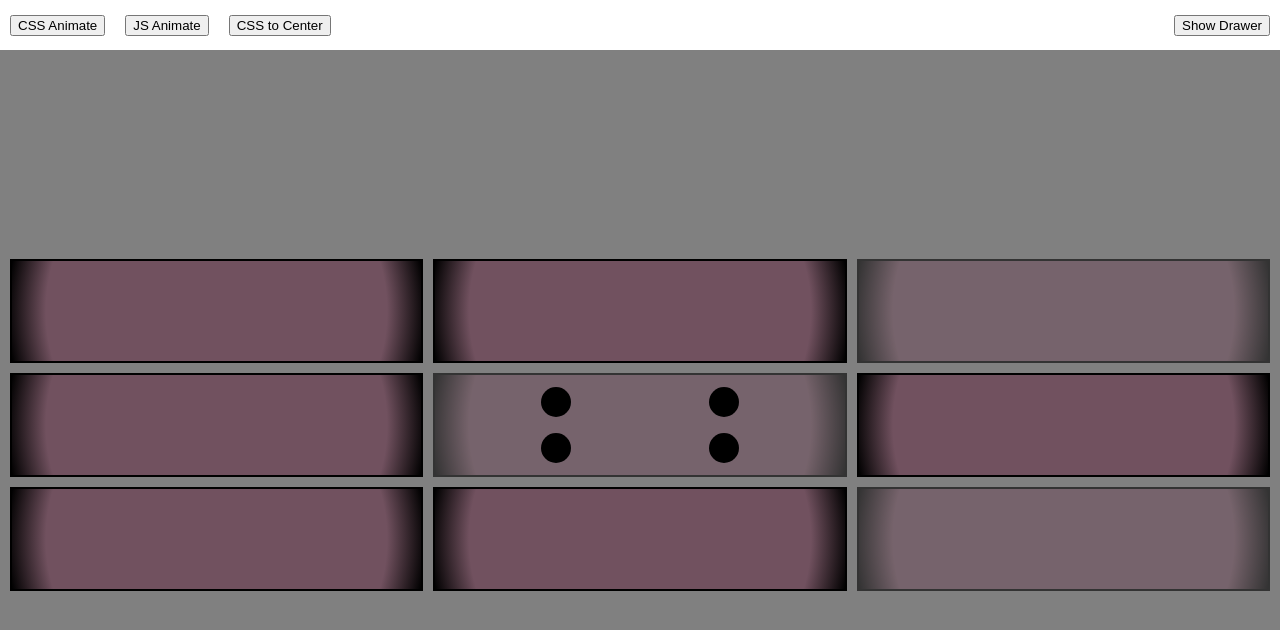
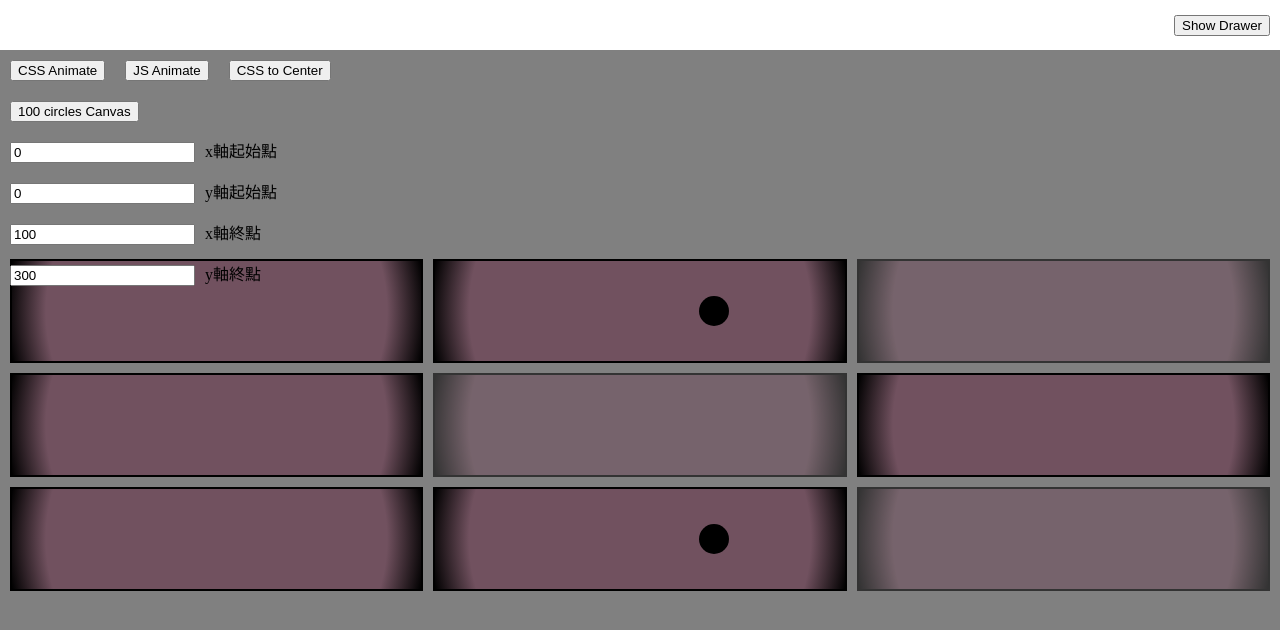
Before and after one commit to liugoldent/neutec, a Vue app: page / in a window 1280 px wide. Shown: the top 630 px of the page. Built offline with nearby package versions, Linux system fonts and the light colour scheme.

Commit message:
feat: 額外動畫起終點ok

```diff
--- a/src/App.vue
+++ b/src/App.vue
@@ -1,5 +1,5 @@
 <script>
-import { ref, onMounted } from 'vue'
+import { ref, onMounted, nextTick } from 'vue'
 import defaultData from './assets/data.js'
 import TreeList from './components/TreeList.vue'
 export default {
@@ -8,12 +8,14 @@ export default {
   },
   setup() {
     onMounted(() => {
+      if (circlesRef.value) {
         const circles = circlesRef.value
         circles.forEach((circle) => {
           if (!originalCircleLeftPlace) {
             originalCircleLeftPlace = circle.offsetLeft
           }
         })
+      }
     })
     const rightDrawer = ref(null)
     const drawerStatus = ref(false)
@@ -24,8 +26,7 @@ export default {
       }
     }
     // 動畫類組
-    // 參數
-    let animateType = ref('css-to-center') // 一開始預設動畫type
+    let animateType = ref('css') // 一開始預設動畫type
     let originalCircleLeftPlace = null // 原始動畫left位子
     let timerIntervalToRIght = null // 往右邊的時間間隔
     let timerIntervalToOrigin = null // 回中間的時間間隔
@@ -37,12 +38,17 @@ export default {
         clearInterval(timerIntervalToRIght)
         clearInterval(timerIntervalToOrigin)
         if (clickType === 'js') {
-          circleAnimationToRightUseJs()
+          circleAnimationToRightUseJs() // js操作動畫
+        } else if (clickType === 'canvas') {
+          nextTick(() => {
+            initHundredCircle() // canvas 操作動畫
+          })
         }
       } catch (error) {
         console.error(error)
       }
     }
+    // 讓圓圈回到原本地方，因為有可能動畫切到一半，要復原回原點
     const moveCirclesToOrigin = function () {
       const circles = circlesRef.value
       circles.forEach((circle) => {
@@ -50,6 +56,7 @@ export default {
         circle.style.left = `${originalCircleLeftPlace}px`
       })
     }
+    // 讓圓圈往右跑
     const moveCirclesToRight = function () {
       const circles = circlesRef.value
       circles.forEach((circle) => {
@@ -58,6 +65,7 @@ export default {
         circle.style.left = `${leftValue}px`
       })
     }
+    // js 動畫的時間interval
     const circleAnimationToRightUseJs = function () {
       timerIntervalToRIght = setInterval(() => {
         moveCirclesToRight()
@@ -65,6 +73,57 @@ export default {
       timerIntervalToOrigin = setInterval(() => {
         moveCirclesToOrigin()
       }, 2000)
+    }
+    // 100顆球的動畫（使用canvas）
+    let [startX, startY, endX, endY] = [ref(0), ref(0), ref(100), ref(300)]
+    const initHundredCircle = function () {
+      try {
+        const canvas = document.getElementById('canvasFor100Circle')
+        const ctx = canvas.getContext('2d') // 2d 渲染
+        const balls = []
+        const numBalls = 100
+        const ballRadius = 10
+
+        for (let i = 0; i < numBalls; i++) {
+          const dx = (endX.value - startX.value) / 100
+          const dy = (endY.value - startY.value) / 100
+
+          balls.push({
+            x: startX.value,
+            y: startY.value,
+            endX: endX.value,
+            endY: endY.value,
+            dx: dx,
+            dy: dy,
+            radius: ballRadius,
+            color: `radial-gradient(circle, rgba(113,81,95,1) 81%, rgba(0,0,0,1) 100%)`
+          })
+        }
+        draw(ctx, canvas, balls)
+      } catch (e) {
+        console.error(e.message)
+      }
+    }
+    const drawBall = function (ctx, ball) {
+      ctx.beginPath()
+      ctx.arc(ball.x, ball.y, ball.radius, 0, Math.PI * 2) // 繪出圓形的方法
+      ctx.fillStyle = ball.color
+      ctx.fill() // 填充當前路徑
+      ctx.closePath()
+    }
+
+    const draw = function (ctx, canvas, balls) {
+      ctx.clearRect(0, 0, canvas.width, canvas.height) // 繪圖之前，先清除
+      balls.forEach((ball) => {
+        drawBall(ctx, ball)
+        ball.x += ball.dx
+        ball.y += ball.dy
+        if (Math.abs(ball.x - ball.endX) < 1 && Math.abs(ball.y - ball.endY) < 1) {
+          ball.x = ball.startX
+          ball.y = ball.startY
+        }
+      })
+      requestAnimationFrame(() => draw(ctx, canvas, balls))
     }
     return {
       circleShowIndex: [1, 3, 7, 9], // 哪些方格要顯示圓圈
@@ -76,6 +135,10 @@ export default {
       animateType,
       circlesRef,
       changeAnimateType,
+      startX,
+      startY,
+      endX,
+      endY
     }
   }
 }
@@ -84,10 +147,19 @@ export default {
 <template>
   <div @click="handleClickOutside">
     <div :class="$style.rightDrawerBtn">
+      <div :class="$style.animateTypeClass">
         <div>
           <button @click="changeAnimateType('css')">CSS Animate</button>
           <button @click="changeAnimateType('js')">JS Animate</button>
           <button @click="changeAnimateType('css-to-center')">CSS to Center</button>
+        </div>
+        <div>
+          <button @click="changeAnimateType('canvas')">100 circles Canvas</button>
+          <div><input v-model.number="startX" /><span>x軸起始點</span></div>
+          <div><input v-model.number="startY" /><span>y軸起始點</span></div>
+          <div><input v-model.number="endX" /><span>x軸終點</span></div>
+          <div><input v-model.number="endY" /><span>y軸終點</span></div>
+        </div>
       </div>
       <button @click.self.stop="drawerStatus = !drawerStatus">Show Drawer</button>
     </div>
@@ -102,7 +174,7 @@ export default {
         <div v-for="index in 9" :key="index" :class="$style.nineSquare__repeatDiv">
           <!-- 圓圈 -->
           <div
-            v-if="circleShowIndex.includes(index)"
+            v-if="circleShowIndex.includes(index) && animateType !== 'canvas'"
             ref="circlesRef"
             :class="[
               $style.nineSquare__circle,
@@ -125,6 +197,9 @@ export default {
               }
             ]"
           ></div>
+          <div v-if="animateType === 'canvas'" :class="$style.canvasPosition">
+            <canvas id="canvasFor100Circle" width="500" height="500"></canvas>
+          </div>
           <!-- 方塊 -->
           <div
             :class="[
@@ -146,20 +221,23 @@ $drawer-btn-height: 50px;
   height: $drawer-btn-height;
   background-color: white;
   display: flex;
-  justify-content: space-between;
+  justify-content: end;
   align-items: center;
-  button {
+  button,
+  input {
     margin: 10px;
   }
 }
+// 抽屜打開來的樣子
 .mainDrawer {
+  color: white;
   width: 50vw;
   height: 100vh;
   position: fixed;
   top: 0;
   right: -50vw;
   z-index: 9999;
-  background-color: red;
+  background-color: black;
   transition: right 1s ease; /* 添加过渡效果 */
   padding: 10px;
   box-sizing: border-box;
@@ -220,7 +298,29 @@ $drawer-btn-height: 50px;
     animation: squareFadeInOut 2s infinite;
   }
 }
-
+// canvas 相關設定
+.canvasPosition {
+  border: 1px solid white;
+  z-index: 1;
+  position: fixed;
+  top: 50%;
+  left: 50%;
+  transform: translate(-50%, -50%);
+  > canvas {
+    width: 500px;
+    height: 500px;
+  }
+}
+// 切換動畫的形式
+.animateTypeClass {
+  position: fixed;
+  display: flex;
+  flex-direction: column;
+  top: $drawer-btn-height;
+  left: 0;
+  z-index: 1;
+}
+// 方塊的動畫
 @keyframes squareFadeInOut {
   0% {
     opacity: 1;
@@ -232,6 +332,7 @@ $drawer-btn-height: 50px;
     opacity: 1;
   }
 }
+// 往中間的動畫
 @for $i from 1 through 9 {
   $top: 0;
   $left: 0;
@@ -274,5 +375,4 @@ $drawer-btn-height: 50px;
     left: 200%;
   }
 }
-
 </style>
```
Lines whose indentation alone changed are shown as unchanged.
